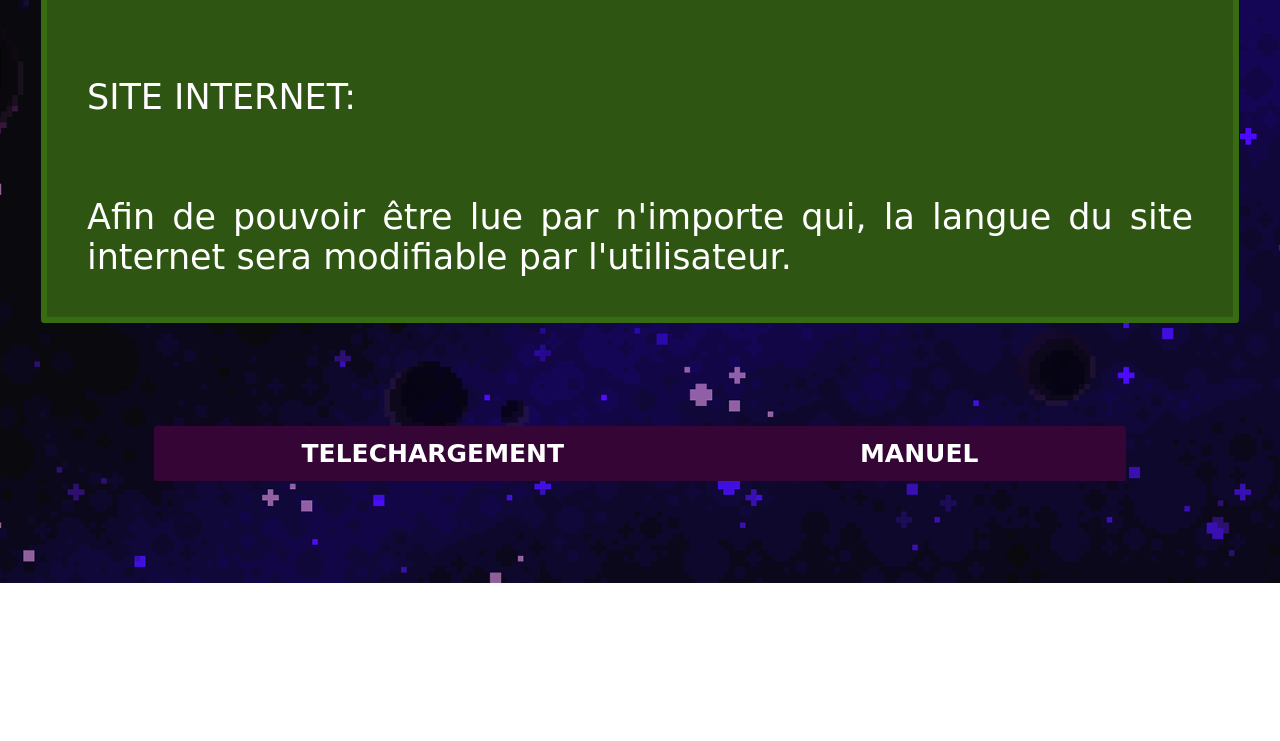
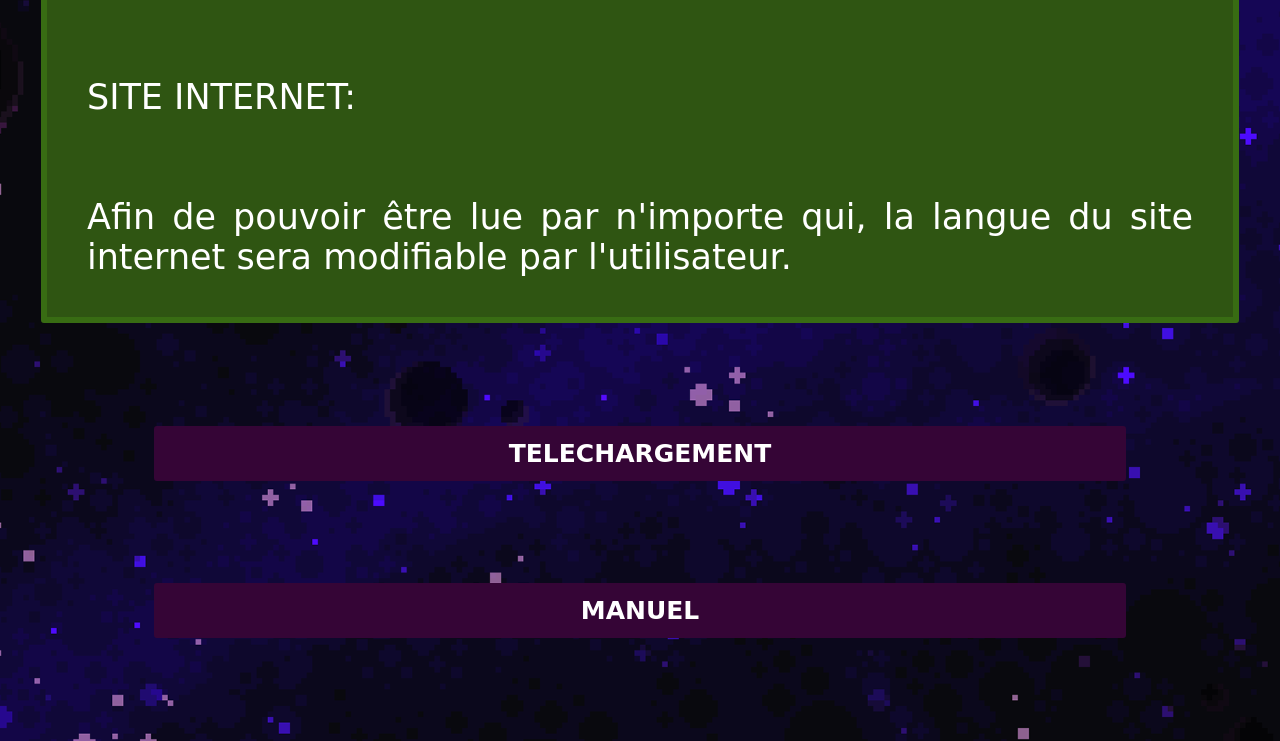
Before and after one commit to Gerid0/Etuanortsa, a plain HTML site: page index.html in a window 1280 px wide. Shown: the part 6423-7164 px from the top of the page. Before the commit the page ends 7006 px from the top, so only its background shows below. Drawn offline with Linux system fonts and the light colour scheme; a web font is replaced by a local one.

Commit message:
Update index.html

```diff
--- a/index.html
+++ b/index.html
@@ -154,7 +154,13 @@
 	<section classe="telechargement">
 		<nav class="telechargement">
 			<a id="telechargement-section" href="ressources\Etuanortsa_Setup(x64).exe">TELECHARGEMENT</a>
+		</nav>
+	</section>
+
+	<section classe="telechargement">
+		<nav class="telechargement">
 			<a href="ressources\Manuel_installation_désinstallatio_utilisation.txt" download="ressources\Manuel_installation_désinstallatio_utilisation.txt">MANUEL</a>
+		</nav>
 	</section>
 </body>
 </html>
```
